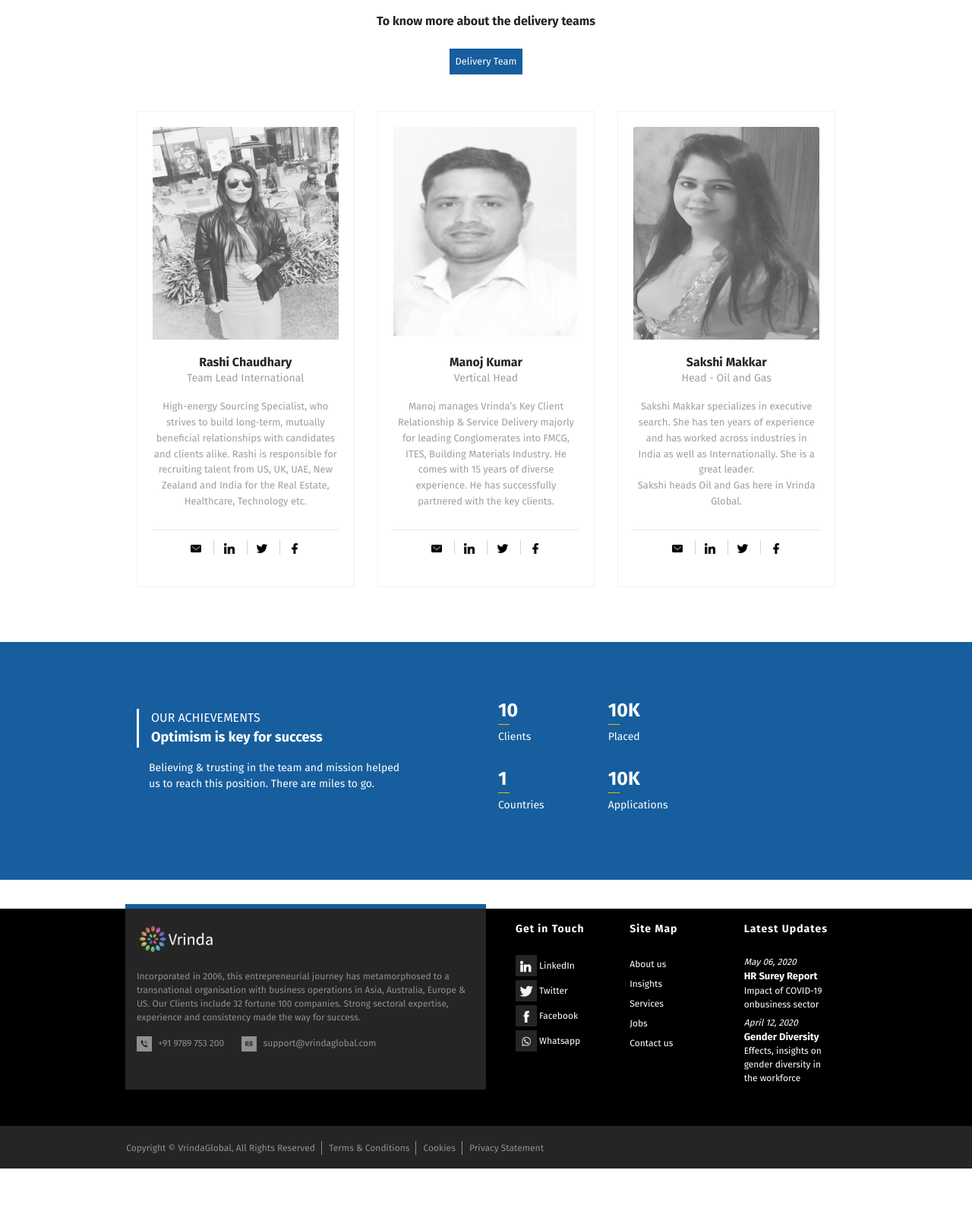
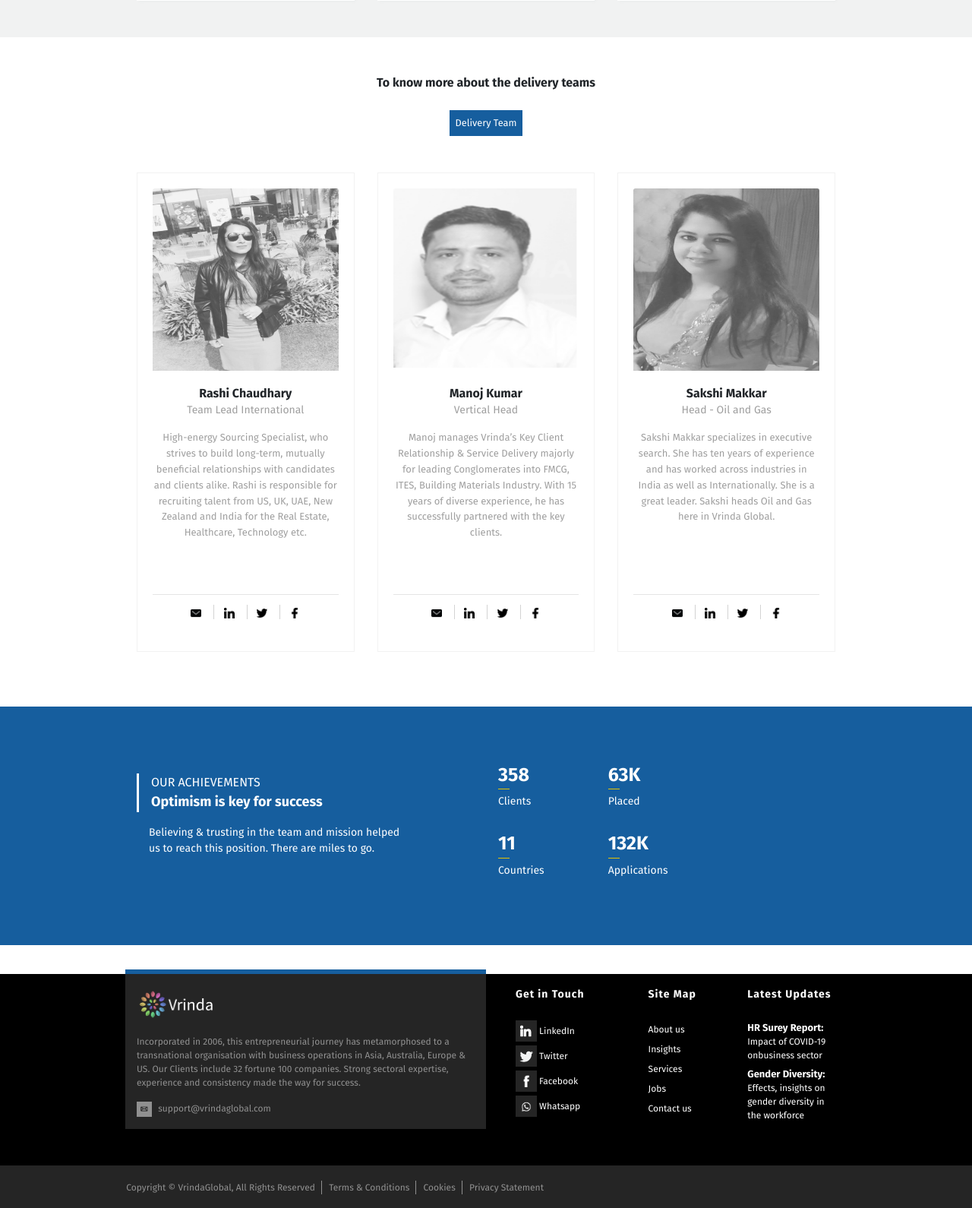
Before and after one commit to sreeramk28/vrinda-website, a PHP site: page /about.html in a window 1280 px wide. Shown: the part 2135-3725 px from the top of the page at 76% size. Before the commit the page ends 3673 px from the top, so only its background shows below. Run offline with PHP 8.4, Linux system fonts and the light colour scheme.

Commit message:
about us almost over

```diff
--- a/about.html
+++ b/about.html
@@ -40,12 +40,7 @@ rashi, manoj, sakshi-->
     <script src="https://stackpath.bootstrapcdn.com/bootstrap/4.5.0/js/bootstrap.min.js" integrity="sha384-OgVRvuATP1z7JjHLkuOU7Xw704+h835Lr+6QL9UvYjZE3Ipu6Tp75j7Bh/kR0JKI" crossorigin="anonymous"></script>
 
      <script type="text/javascript">
-     	$(document).ready(function() {
-     	var achievement_point = $('#achievement_begin').offset().top;
-
-    		$(window).scroll(function() {
-
-    			if($(this).scrollTop() > achievement_point) {
+     	function go() {
      		$('.counter').each(function() {
 		  			var $this = $(this),
 		      		countTo = $this.attr('data-count');
@@ -68,6 +63,15 @@ rashi, manoj, sakshi-->
 
 		  			});
 		  			});
+     	}
+     	$(document).ready(function() {
+     	var achievement_point = $('#achievement_begin').offset().top;
+    	if($(this).scrollTop() > achievement_point) {
+    		go();
+    	}
+    	$(window).scroll(function() {
+    		if($(this).scrollTop() > achievement_point) {
+    			go();
 		  	}
 	    });
   		$('.card').hover(
@@ -151,16 +155,12 @@ rashi, manoj, sakshi-->
         </nav>
 
 
-	<div style="height: 291px; background-image: url('assets/abtbanner.jpeg'); background-repeat: no-repeat; background-size: cover;">
-     <div class="container">
+	<div class="banner-image" style="background: url('assets/abtbanner.jpeg') no-repeat center bottom/cover; height: 300px;">
+      <div class="container-for-just-a-heading container" style="padding-top: 120px; padding-bottom: 120px;">
         <div class="row">
-        <div class="col-md-1">
-        </div>
-        <div class="col">
-          <h2 style="font-weight: 700; color: #fff; margin-top: 110px;"> ABOUT US </h2>
-          <p style="font-size: 20px; color: #fff;">
-	          We know the art of recruitment
-	      </p>
+          <div class="col-md-1"></div>
+          <div class="col-md-10">
+             <p class="bh-styling banner-head">About Us <br> <span style="font-size: 16px; font-weight: 400;">We know the art of recruitment</span> </p>
           </div>
           <div class="col-md-1"></div>
         </div>
@@ -213,9 +213,9 @@ rashi, manoj, sakshi-->
 	    <div class="container">
 	    	<br>
 	    	<div class="row">
-		    	<div class="col-lg-1">
+		    	<div class="col-md-1 col-rem">
 		    	</div>
-		    	<div class="col-xs-12 col-sm-6 col-lg">
+		    	<div class="col-xs-12 col-md">
 		    		<div class="card">
 					  <img class="card-img-top gray-toggle" height="240" src="assets/Prashant2.jpeg" alt="Card image cap">
 					  <div class="card-body text-center">
@@ -238,7 +238,7 @@ rashi, manoj, sakshi-->
 					  </div>
 					</div>
 		    	</div>
-		    	<div class="col-xs-12 col-sm-6 col-lg">
+		    	<div class="col-xs-12 col-md">
 		    		<div class="card">
 
 					  <img class="card-img-top gray-toggle" height="240" src="assets/SM.png" alt="Card image cap">
@@ -261,7 +261,7 @@ rashi, manoj, sakshi-->
 					  </div>
 					</div>
 		    	</div>
-		    	<div class="col-xs-12 col-sm-6 col-lg">
+		    	<div class="col-xs-12 col-md">
 		    		<div class="card">
 
 					  <img class="card-img-top gray-toggle" height="240" src="assets/Sarvjeet.jpg" alt="Card image cap">
@@ -284,14 +284,14 @@ rashi, manoj, sakshi-->
 					  </div>
 					</div>
 		    	</div>
-		    	<div class="col-lg-1">
+		    	<div class="col-md-1 col-rem">
 		    	</div>
 		    </div>
 		    <div class="row">
 		    	<br>
 		    </div>
 		    <div class="row">
-		    	<div class="col-lg-1">
+		    	<div class="col-md-1 col-rem">
 		    	</div>
 		    	<!--div class="col-md">
 		    		<div class="card">
@@ -338,7 +338,7 @@ rashi, manoj, sakshi-->
 					  </div>
 					</div>
 		    	</div-->
-		    	<div class="col-xs-12 col-sm-6 col-lg">
+		    	<div class="col-xs-12 col-md">
 		    		<div class="card">
 
 					  <img class="card-img-top gray-toggle" height="240" src="assets/Siddarth.jpg" alt="Card image cap">
@@ -362,7 +362,7 @@ rashi, manoj, sakshi-->
 
 					</div>
 		    	</div>
-		    	<div class="col-xs-12 col-sm-6 col-lg">
+		    	<div class="col-xs-12 col-md">
 		    		<div class="card">
 					  <img class="card-img-top gray-toggle" height="240" src="assets/Kamal.jpg" alt="Card image cap">
 					  <div class="card-body text-center">
@@ -386,7 +386,7 @@ rashi, manoj, sakshi-->
 					  </div>
 					</div>
 		    	</div>
-		    	<div class="col-xs-12 col-sm-6 col-lg">
+		    	<div class="col-xs-12 col-md">
 		    		<div class="card">
 
 					  <img class="card-img-top gray-toggle" height="240" src="assets/Dipankar.jpg" alt="Card image cap">
@@ -410,7 +410,7 @@ rashi, manoj, sakshi-->
 					  </div>
 					</div>
 		    	</div>
-		    	<div class="col-lg-1">
+		    	<div class="col-md-1 col-rem">
 		    	</div>
 		    </div>
 	    </div>
@@ -428,20 +428,21 @@ rashi, manoj, sakshi-->
 	</div>
 	<div id="id_delivery_teams"></div>
 	<br><br>
+
     <section>
     	<div class="container">
 
 		    <div class="row">
-		    	<div class="col-lg-1">
+		    	<div class="col-md-1 col-rem">
 		    	</div>
-		    	<div class="col-xs-12 col-sm-6 col-lg">
+		    	<div class="col-xs-12 col-md">
 		    		<div class="card card-border">
 
 					  <img class="card-img-top gray-toggle" height="280" src="assets/Rashi Chaudhary.jpg" alt="Card image cap">
 					  <div class="card-body text-center">
 					  	<p class="card-title title-margin"><b>Rashi Chaudhary</b></p>
 					  	<p class="designation"> Team Lead International </p>
-					    <p class="card-text profile-description">
+					    <p class="card-text profile-description-2">
 					    	High-energy Sourcing Specialist, who strives to build long-term, mutually beneficial relationships with candidates and clients alike. Rashi is responsible for recruiting talent from US, UK, UAE, New Zealand and India for the Real Estate, Healthcare, Technology etc.
 					    </p>
 					    <hr style="padding-bottom: 8px;">
@@ -457,60 +458,18 @@ rashi, manoj, sakshi-->
 					  </div>
 					</div>
 		    	</div>
-		    	<!--div class="col-md">
-		    		<div class="card">
-					  <img class="card-img-top gray-toggle" height="240" src="assets/Vishal.jpg" alt="Card image cap">
-					  <div class="card-body text-center">
-					  	<p class="card-title title-margin"><b>Vishal Nagpal</b></p>
-					  	<p class="designation"> Team Lead </p>
-					    <p class="card-text profile-description">
-					    	Vishal is Competent Professional with 3+ Years of Experience in the field of Recruitment and Talent Management. Started his career with Vrinda Global Pvt Ltd since 2016. He is responsible for delivery of Building Material and Facility and security domain.
-					    </p>
-					    <hr style="padding-bottom: 8px;">
-						<div class="text-center">
-							<a href="mailto:services@vrindaglobal.com">
-							<img class="px-2" width="30" style="" src="assets/icon-01.png"></a>
-							<a href="https://www.linkedin.com/company/vrinda-consultants"><img class="px-2" width="30" style=""
-							src="assets/icon-02.png"></a>
-							<a href="#!"><img class="px-2" width="30" style="" src="assets/icon-03.png"></a>
-							<a href="https://www.facebook.com/Vrindaconsultants"><img class="px-2" width="30" style=""
-							src="assets/icon-04.png"></a>
-						</div>
-					  </div>
-					</div>
-		    	</div>
-		    	<div class="col-md">
-		    		<div class="card">
 
-					  <img class="card-img-top gray-toggle" height="240" src="assets/Sonia.png" alt="Card image cap">
-					  <div class="card-body text-center">
-					  	 <p class="card-title title-margin"><b>Sonia Narula</b></p>
-					  	 <p class="designation"> Team Lead </p>
-					    <p class="card-text profile-description">
-					    	Sonia is passionate, an integral Talent acquisition professional with over 10 years of experience of working in Executive Search Space. Her expertise lies in senior leadership and management hiring which involves delivering across strategic assignments.
-						</p>
-						<hr style="padding-bottom: 8px;">
-						<div class="text-center">
-							<a href="mailto:sonia@vrindaconsultants.com">
-							<img class="px-2" width="30" style="" src="assets/icon-01.png"></a>
-							<a href="https://www.linkedin.com/company/vrinda-consultants"><img class="px-2" width="30" style=""
-							src="assets/icon-02.png"></a>
-							<a href="#!"><img class="px-2" width="30" style="" src="assets/icon-03.png"></a>
-							<a href="https://www.facebook.com/Vrindaconsultants"><img class="px-2" width="30" style=""
-							src="assets/icon-04.png"></a>
-						</div>
-					  </div>
-					</div>
-		    	</div-->
-		    	<div class="col-xs-12 col-sm-6 col-lg">
+		    	<div class="col-xs-12 col-md">
 		    		<div class="card card-border">
 
 					  <img class="card-img-top gray-toggle" height="280" src="assets/Manoj.png" alt="Card image cap">
+					  <div id="achievement_begin"></div>
 					  <div class="card-body text-center">
+
 					  	<p class="card-title title-margin"><b>Manoj Kumar</b></p>
 					  	<p class="designation"> Vertical Head </p>
-					    <p class="card-text profile-description">
-					    	Manoj manages Vrinda’s Key Client Relationship & Service Delivery majorly for leading Conglomerates into FMCG, ITES, Building Materials Industry. He comes with 15 years of diverse experience. He has successfully partnered with the key clients.
+					    <p class="card-text profile-description-2">
+					    	Manoj manages Vrinda’s Key Client Relationship & Service Delivery majorly for leading Conglomerates into FMCG, ITES, Building Materials Industry. With 15 years of diverse experience, he has successfully partnered with the key clients.
 					    </p>
 					    <hr style="padding-bottom: 8px;">
 						<div class="text-center">
@@ -525,15 +484,15 @@ rashi, manoj, sakshi-->
 					  </div>
 					</div>
 		    	</div>
-		    	<div class="col-xs-12 col-sm-6 col-lg">
+		    	<div class="col-xs-12 col-md">
 		    		<div class="card card-border">
 					  <img class="card-img-top gray-toggle" height="280" src="assets/Sakshi Makkar.jpeg" alt="Card image cap">
 					  <div class="card-body text-center">
 					  	<p class="card-title title-margin"><b>Sakshi Makkar</b></p>
 					  	<p class="designation"> Head - Oil and Gas </p>
-					    <p class="card-text profile-description">
+					    <p class="card-text profile-description-2">
 					    	Sakshi Makkar specializes in executive search. She has ten years of experience and has worked across industries in India as well as
-					    	Internationally. She is a great leader.<br> Sakshi heads Oil and Gas here in Vrinda Global.<br>
+					    	Internationally. She is a great leader. Sakshi heads Oil and Gas here in Vrinda Global.
 					    </p>
 					    <hr style="padding-bottom: 8px;">
 						<div class="text-center">
@@ -549,99 +508,14 @@ rashi, manoj, sakshi-->
 					  </div>
 					</div>
 		    	</div>
-		    	<div class="col-md-1">
+		    	<div class="col-md-1 col-rem">
 		    	</div>
 		    </div>
+
 		    <br>
-		    <!--div class="row">
-		    	<div class="col-md-1">
-		    	</div>
-		    	<div class="col-md">
-		    		<div class="card">
-					  <img class="card-img-top gray-toggle" height="240" src="assets/Monika.jpg" alt="Card image cap">
-					  <div class="card-body text-center">
-					  	<p class="card-title title-margin"><b>Monika Kukreja</b></p>
-					  	<p class="designation"> Vertical Head </p>
-					    <p class="card-text profile-description">
-					    	Monika joined team Vrinda in 2012. She has total 8 years of experience purely in Global Hiring for Multiple Engineering Roles.
-					    	She has also been engaged in Automotive and Healthcare to attract and place the right talent.
-					    </p>
-					    <hr style="padding-bottom: 8px;">
-						<div class="text-center">
-							<a href="mailto:services@vrindaglobal.com">
-							<img class="px-2" width="30" style="" src="assets/icon-01.png"></a>
-							<a href="https://www.linkedin.com/company/vrinda-consultants"><img class="px-2" width="30" style=""
-							src="assets/icon-02.png"></a>
-							<a href="#!"><img class="px-2" width="30" style="" src="assets/icon-03.png"></a>
-							<a href="https://www.facebook.com/Vrindaconsultants"><img class="px-2" width="30" style=""
-							src="assets/icon-04.png"></a>
-						</div>
-					  </div>
-					</div>
-		    	</div>
-		    	<div class="col-md">
-		    		<div class="card">
 
-					  <img class="card-img-top gray-toggle" height="240" src="assets/Rahul.jpg" alt="Card image cap">
-					  <div class="card-body text-center">
-					  	 <p class="card-title title-margin"><b>Rahul Sharma</b></p>
-					  	 <p class="designation"> BFSI Vertical Head  </p>
-					    <p class="card-text profile-description">
-					    	A Recruitment Consultant with 9 years experience with specialization in Banking & financial industry hiring. Managing sales & recruitment for banks, NBFC’s & Insurance in Pan India. He represents a candidate through all phases of hiring.
-						</p>
-						<hr style="padding-bottom: 8px;">
-						<div class="text-center">
-							<a href="mailto:services@vrindaglobal.com">
-							<img class="px-2" width="30" style="" src="assets/icon-01.png"></a>
-							<a href="https://www.linkedin.com/company/vrinda-consultants"><img class="px-2" width="30" style=""
-							src="assets/icon-02.png"></a>
-							<a href="#!"><img class="px-2" width="30" style="" src="assets/icon-03.png"></a>
-							<a href="https://www.facebook.com/Vrindaconsultants"><img class="px-2" width="30" style=""
-							src="assets/icon-04.png"></a>
-						</div>
-					  </div>
-					</div>
-		    	</div>
-		    	<div class="col-md">
-		    		<div class="card">
-
-					  <img class="card-img-top gray-toggle" height="240" src="assets/Meenakshi.png" alt="Card image cap">
-					  <div class="card-body text-center">
-					  	<p class="card-title title-margin"><b>Meenakshi Chopra</b></p>
-					  	<p class="designation">  BFSI Vertical Head </p>
-					    <p class="card-text profile-description">
-					    	Meenakshi joined Vrinda in 2012 as a Recruitment Consultant in Banking and Finance Industry. Now, she heads Delivery for Branch and Retail banking. She specializes in answering questions in Leadership and Talent strategies.
-					    </p>
-					    <hr style="padding-bottom: 8px;">
-						<div class="text-center">
-							<a href="mailto:meenakshi@vrindaconsultants.com">
-							<img class="px-2" width="30" style="" src="assets/icon-01.png"></a>
-							<a href="https://www.linkedin.com/company/vrinda-consultants"><img class="px-2" width="30" style=""
-							src="assets/icon-02.png"></a>
-							<a href="#!"><img class="px-2" width="30" style="" src="assets/icon-03.png"></a>
-							<a href="https://www.facebook.com/Vrindaconsultants"><img class="px-2" width="30" style=""
-							src="assets/icon-04.png"></a>
-						</div>
-					  </div>
-					</div>
-		    	</div>
-		    	<div class="col-md-1">
-		    	</div>
-		    </div>
-		    <br>
-		    <div class="row">
-		    	<div class="col-md-1">
 		</div>
 
-		    	<div class="col-md">
-		    	</div>
-		    	<div class="col-md">
-		    	</div>
-		    	<div class="col-md-1">
-		    	</div>
-		    </div-->
-		</div>
-		<div id="achievement_begin"></div>
 		<br><br>
 
     </section>
@@ -815,13 +689,7 @@ rashi, manoj, sakshi-->
             companies. Strong sectoral expertise, experience and consistency
             made the way for success.
               </p>
-              <div class="class_icon_mage_contact_div">
-                  <div class="class_footer_icon_image">
-                    <img src="assets/Contact Us Home .png">
-                  </div>
-                  <p class="class_footer_contact"><a href="tel:91 9789753200">+91 9789 753 200</a>
-                  </p>
-              </div>
+
               <div class="class_icon_mage_contact_div">
                   <div class="class_footer_icon_image">
                     <img src="assets/Mail IconHome .png">
@@ -836,7 +704,7 @@ rashi, manoj, sakshi-->
       <!-- <hr class="clearfix w-100 d-md-none"> -->
             <div class="col-md-5" >
               <div class="row class_footer_right_half_row" >
-                <div class="col class_footer_get_in_touch" >
+                <div class="col-6 col-sm class_footer_get_in_touch" >
                   <p class="font-weight-bold mt-3 mb-4 class_footer_section_header">Get in Touch</p>
                   <ul class="list-unstyled">
                     <li>
@@ -868,7 +736,7 @@ rashi, manoj, sakshi-->
                     </li>
                   </ul>
                 </div>
-                <div class="col class_footer_site_map">
+                <div class="col-6 col-sm class_footer_site_map lu-mgn">
                   <p class="font-weight-bold mt-3 mb-4 class_footer_section_header">Site Map</p>
 
                     <ul class="list-unstyled">
@@ -890,25 +758,31 @@ rashi, manoj, sakshi-->
                       </li>
                     </ul>
                 </div>
-
-                <div class="col mx-auto class_footer_latest_updates">
+                <div class="col-12 col-sm mx-auto class_footer_latest_updates"  style="padding-left: 0;">
                   <p class="font-weight-bold mt-3 mb-4 class_footer_section_header">Latest Updates</p>
                   <div>
-                    <p><i>May 06, 2020</i></p>
-                    <p><span>HR Surey Report</span></p>
+
+                    <p><span>HR Surey Report:</span></p>
                     <p>Impact of COVID-19 onbusiness sector</p>
                   </div>
-                  <div>
-                    <p><i>April 12, 2020</i></p>
-                    <p><span>Gender Diversity</span></p>
+                  <div style="margin-bottom: 0;">
+
+                    <p><span>Gender Diversity:</span></p>
                     <p>Effects, insights on gender diversity in the workforce</p>
                   </div>
                 </div>
 
 
+
               </div>
             </div>
             <div class="col-md-1"></div>
+    </div>
+    <div class="row">
+      <div class="col-md-1"></div>
+
+      <div class="col-md-1"></div>
+
     </div>
   </div>
 </footer>
@@ -935,8 +809,6 @@ rashi, manoj, sakshi-->
   </div>
 </div>
 
-
-<!--script type="text/javascript" src="js/carousel_run.js"></script-->
 <!-- cookies -->
 
 <div class="cookie-banner" style="display: none">
@@ -946,6 +818,7 @@ rashi, manoj, sakshi-->
   </p>
   <button class="close">&times;</button>
 </div>
+<script type="text/javascript" src="js/hover.js"></script>
 
 <script>
     $(document).ready(function() {
@@ -958,5 +831,6 @@ rashi, manoj, sakshi-->
 
     });
 </script>
+<script type="text/javascript" src="js/about.js"></script>
 </body>
 </html>
--- a/style/about.css
+++ b/style/about.css
@@ -88,4 +88,16 @@ hr {
 	color:#9f9f9f;
 	font-size: 13px;
 	padding-bottom: 10px;
+	height: 150px;
 }
+.profile-description-2 {
+	color:#9f9f9f;
+	font-size: 13px;
+	padding-bottom: 10px;
+	height: 200px;
+}
+.bh-styling {
+	font-size: 30px;
+	font-weight: 700;
+	color: #fff;
+}
```
Also changed, not shown: blogs.html (+18 -28 lines), js/about.js (+44 -8 lines). Lines whose indentation alone changed are shown as unchanged.
